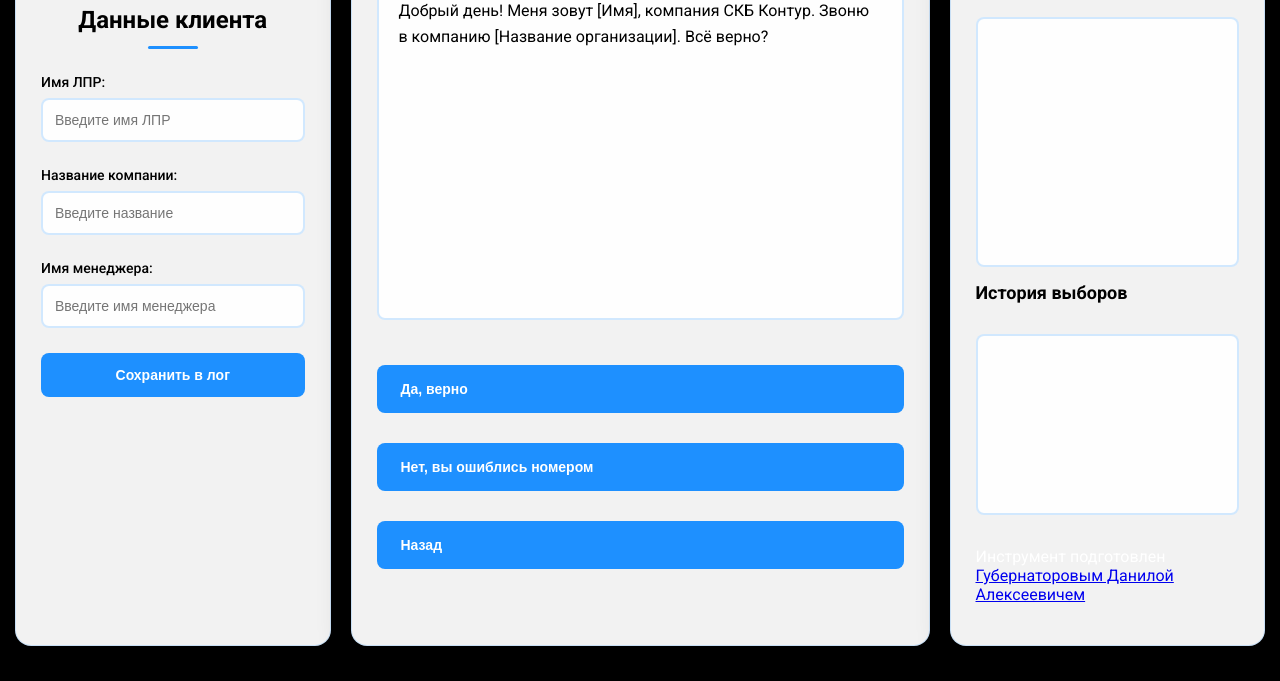
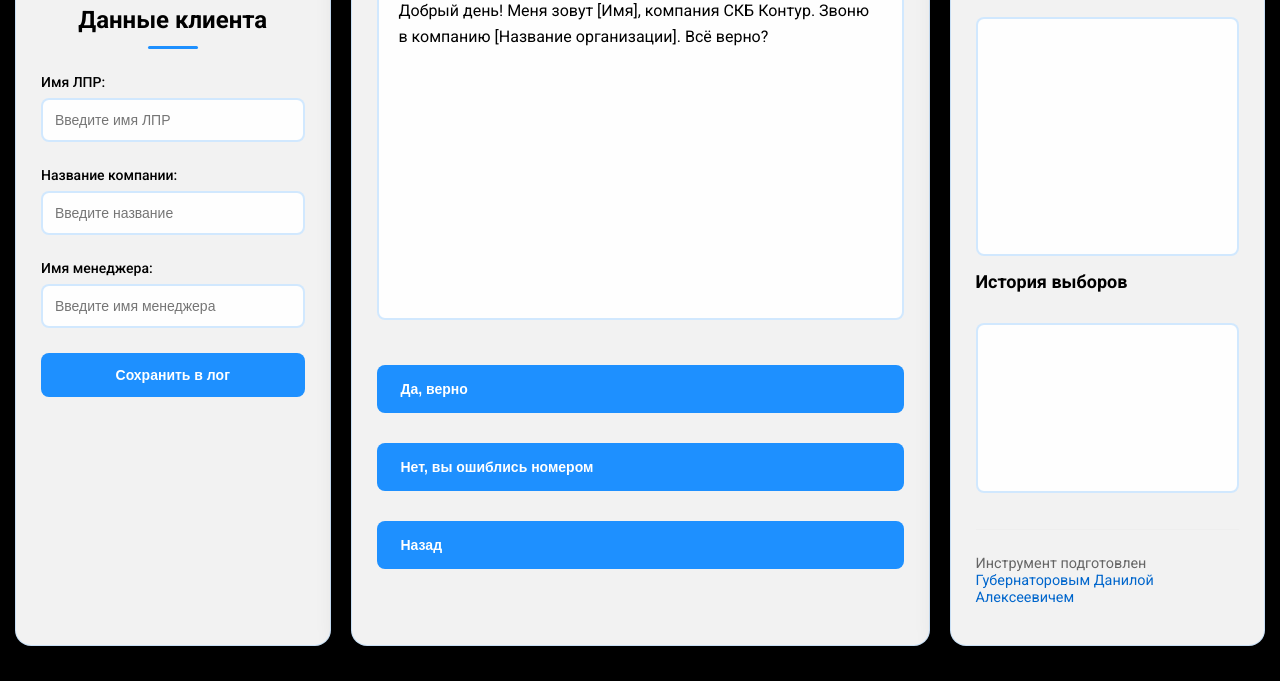
Before and after one commit to GubernatorovKontur/-Segment-, a plain HTML site: page index.html in a window 1280 px wide. Shown: the part 149-830 px from the top of the page. Drawn offline with Linux system fonts and the light colour scheme.

Commit message:
Update styles.css

```diff
--- a/styles.css
+++ b/styles.css
@@ -465,3 +465,19 @@
 #arrows {
   pointer-events: none;
 }
+.author-info {
+    margin-top: 20px;
+    padding-top: 10px;
+    border-top: 1px solid #eee;
+    font-size: 0.9em;
+    color: #666;
+}
+
+.author-info a {
+    color: #0066cc;
+    text-decoration: none;
+}
+
+.author-info a:hover {
+    text-decoration: underline;
+}
```
